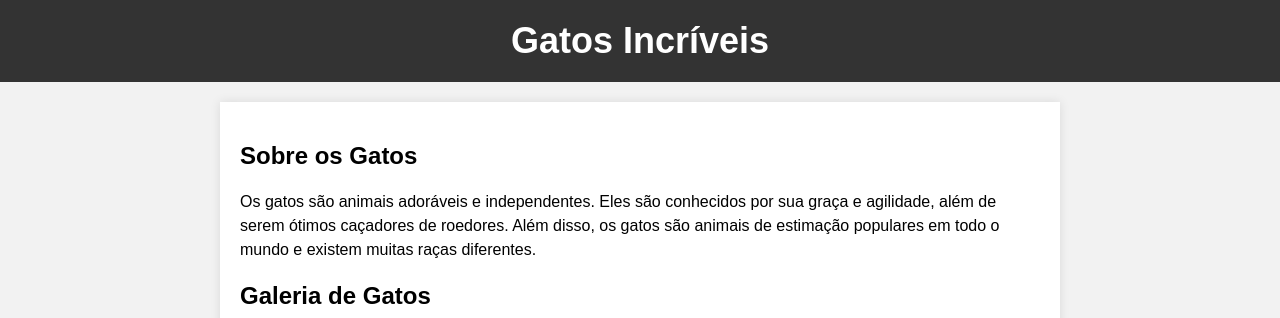
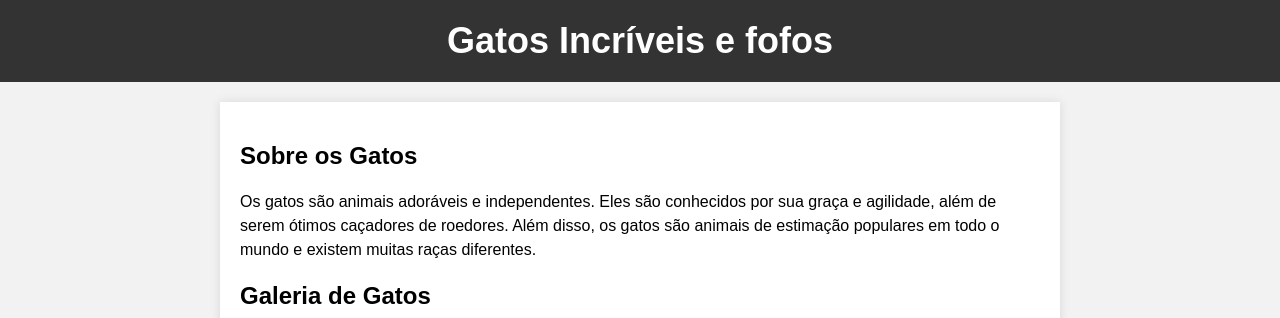
Before and after one commit to Yasmmin/Git, a plain HTML site: page index.html in a window 1280 px wide. Shown: the top 318 px of the page. Drawn offline with Linux system fonts and the light colour scheme.

```diff
--- a/index.html
+++ b/index.html
@@ -11,7 +11,7 @@
 
 <body>
     <header>
-        <h1>Gatos Incríveis</h1>
+        <h1>Gatos Incríveis e fofos</h1>
     </header>
 
     <main>
```
